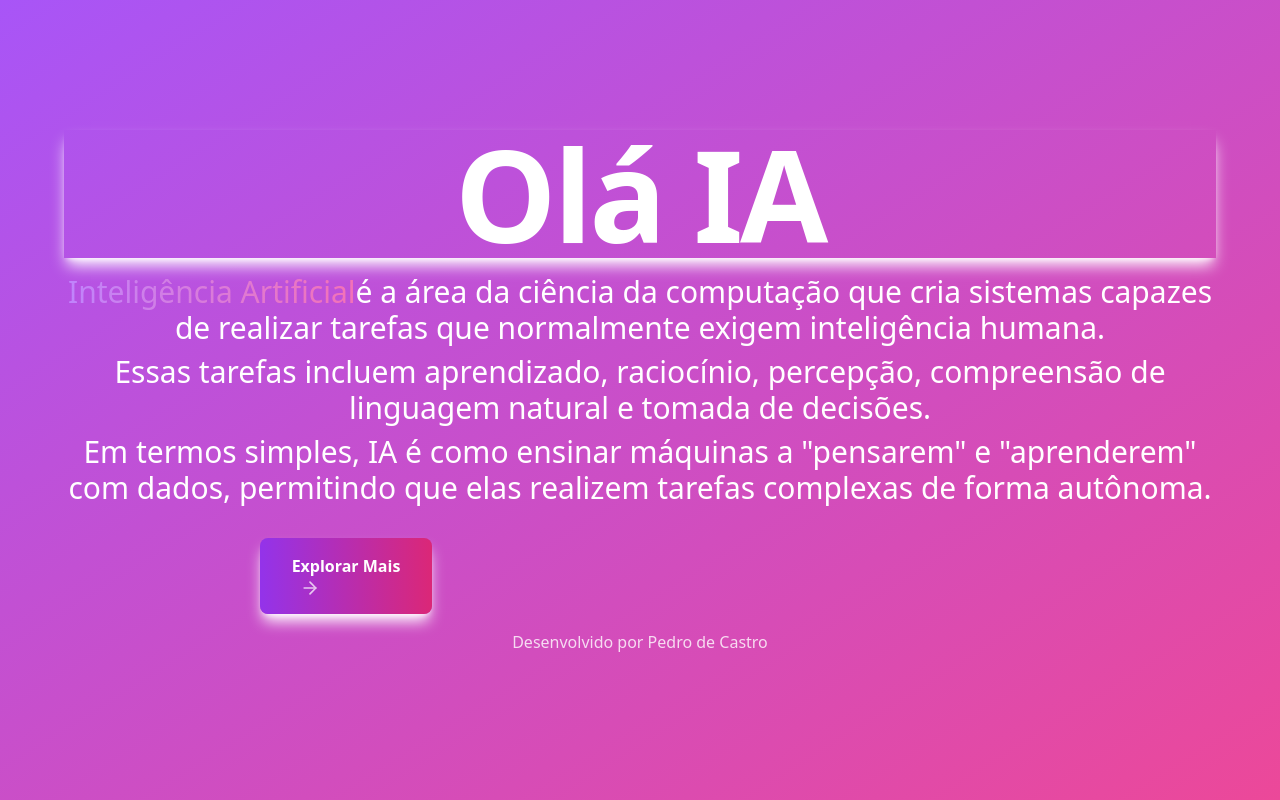
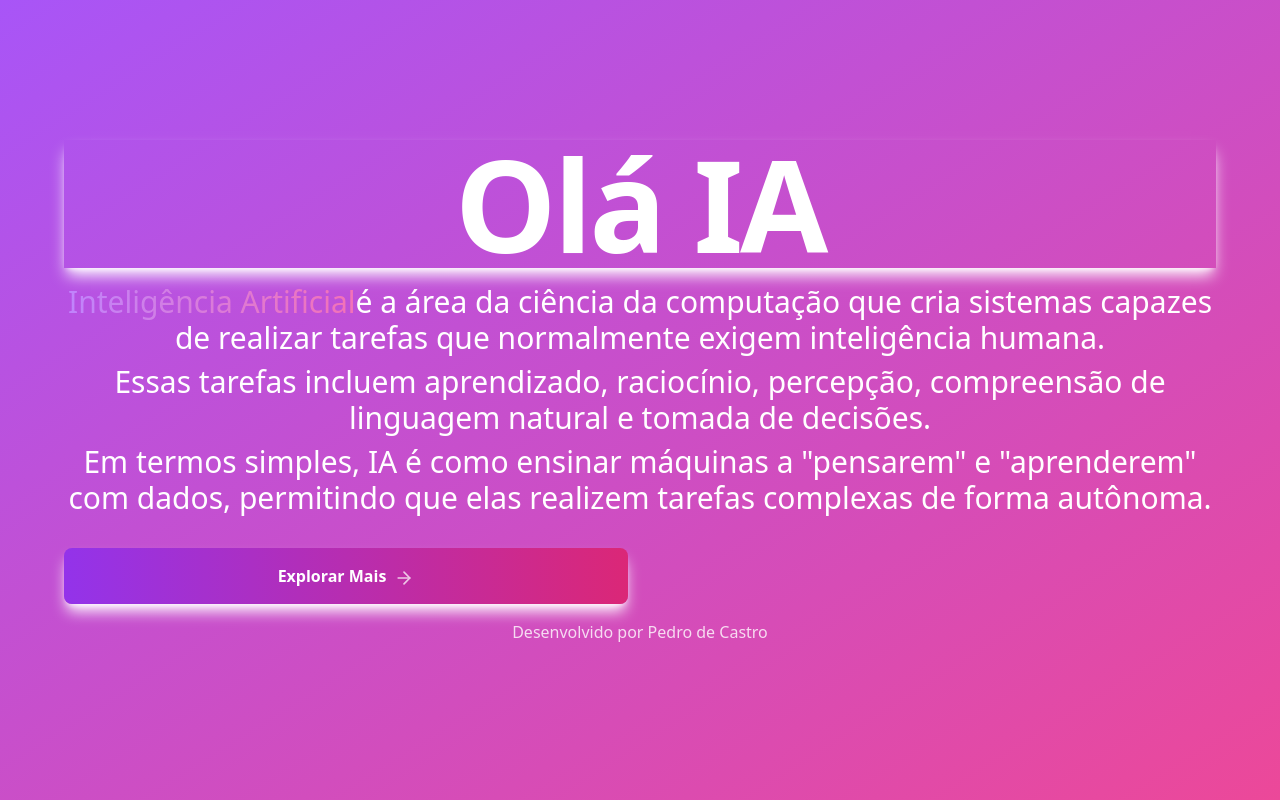
Before and after one commit to pedrobarroscastro96/WelcomeIA, a React (Vite) app: page /hello-ia in a window 1280 px wide. Built offline with nearby package versions, Linux system fonts and the light colour scheme.

Commit message:
[dyad] Atualizado o botão 'Explorar Mais' para redirecionar para a página da IBM sobre Inteligência Artificial (https://www.ibm.com/think/topics/artificial-intelligence). - wrote 1 file(s)

```diff
--- a/src/pages/HelloIA.tsx
+++ b/src/pages/HelloIA.tsx
@@ -24,13 +24,15 @@ const HelloIA = () => {
 
           <div className="mt-8 flex flex-col sm:flex-row gap-6 justify-center items-center">
             <div className="w-full sm:w-1/2">
-              <button
-                className="bg-gradient-to-r from-purple-600 to-pink-600 hover:from-purple-700 hover:to-pink-700 text-white font-bold py-4 px-8 rounded-lg shadow-lg shadow-white transition-all duration-300 transform hover:scale-105"
-                onClick={() => window.location.href = '/hello-ia'}
+              <a
+                href="https://www.ibm.com/think/topics/artificial-intelligence"
+                target="_blank"
+                rel="noopener noreferrer"
+                className="bg-gradient-to-r from-purple-600 to-pink-600 hover:from-purple-700 hover:to-pink-700 text-white font-bold py-4 px-8 rounded-lg shadow-lg shadow-white transition-all duration-300 transform hover:scale-105 inline-block w-full"
               >
                 Explorar Mais
-                <ArrowRight className="ml-2 h-5 w-5 animate-pulse" />
-              </button>
+                <ArrowRight className="ml-2 h-5 w-5 animate-pulse inline-block" />
+              </a>
             </div>
             <div className="w-full sm:w-1/2 flex items-center justify-center">
               <MadeWithDyad className="text-white opacity-0 hover:opacity-100 transition-opacity duration-300 hover:text-white/90" />
```
